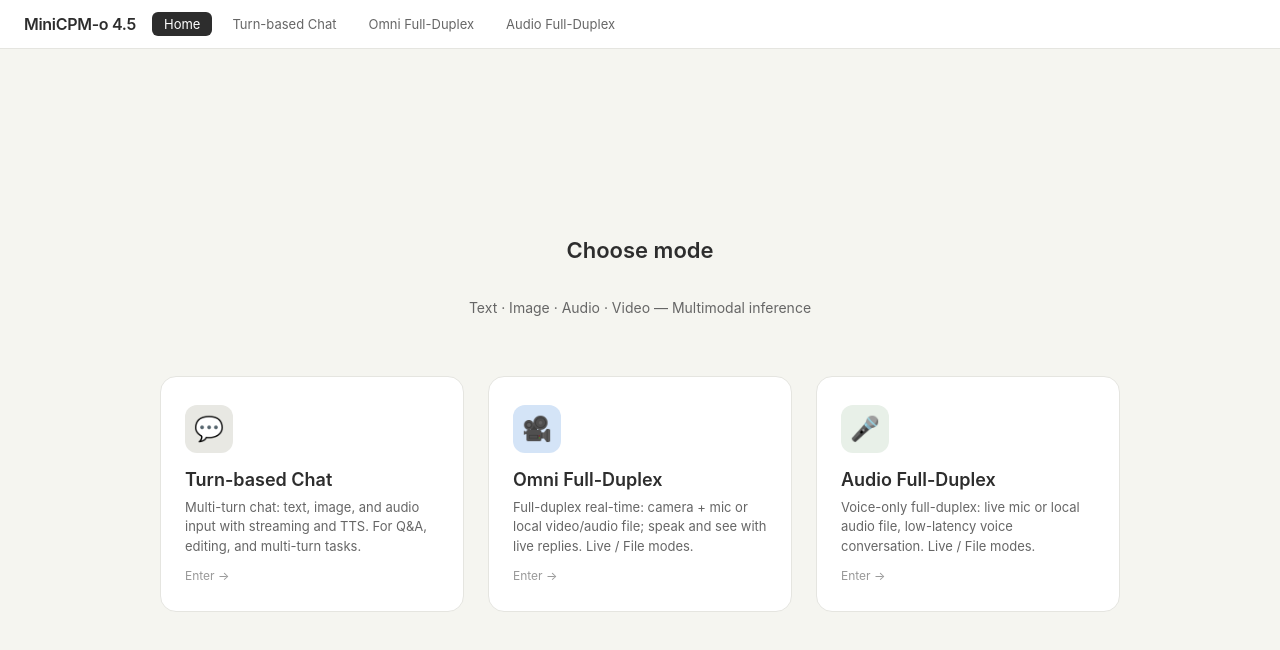
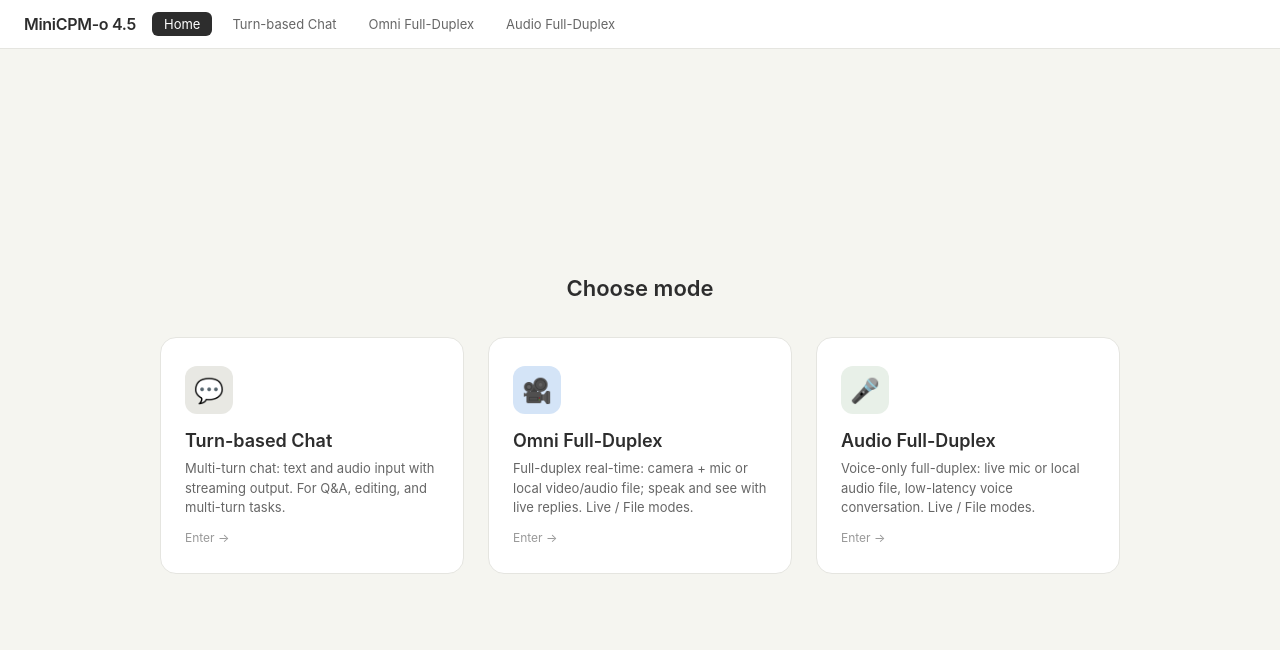
Before and after one commit to OpenBMB/minicpm-o-4_5-pytorch-simple-demo, a website: page static/index.html in a window 1280 px wide. Drawn offline with Linux system fonts and the light colour scheme.

Commit message:
Update index

```diff
--- a/static/index.html
+++ b/static/index.html
@@ -216,13 +216,13 @@
 
     <main class="home-main">
         <div class="home-title">Choose mode</div>
-        <div class="home-subtitle">Text · Image · Audio · Video — Multimodal inference</div>
+        <!-- <div class="home-subtitle">Text · Image · Audio · Video — Multimodal inference</div> -->
 
         <div class="mode-cards">
             <a href="/turnbased" class="mode-card turnbased">
                 <div class="card-icon" aria-hidden="true">💬</div>
                 <div class="card-title">Turn-based Chat</div>
-                <div class="card-desc">Multi-turn chat: text, image, and audio input with streaming and TTS. For Q&amp;A, editing, and multi-turn tasks.</div>
+                <div class="card-desc">Multi-turn chat: text and audio input with streaming output. For Q&amp;A, editing, and multi-turn tasks.</div>
                 <div class="card-enter">Enter →</div>
             </a>
             <a href="/omni" class="mode-card omni">
```
